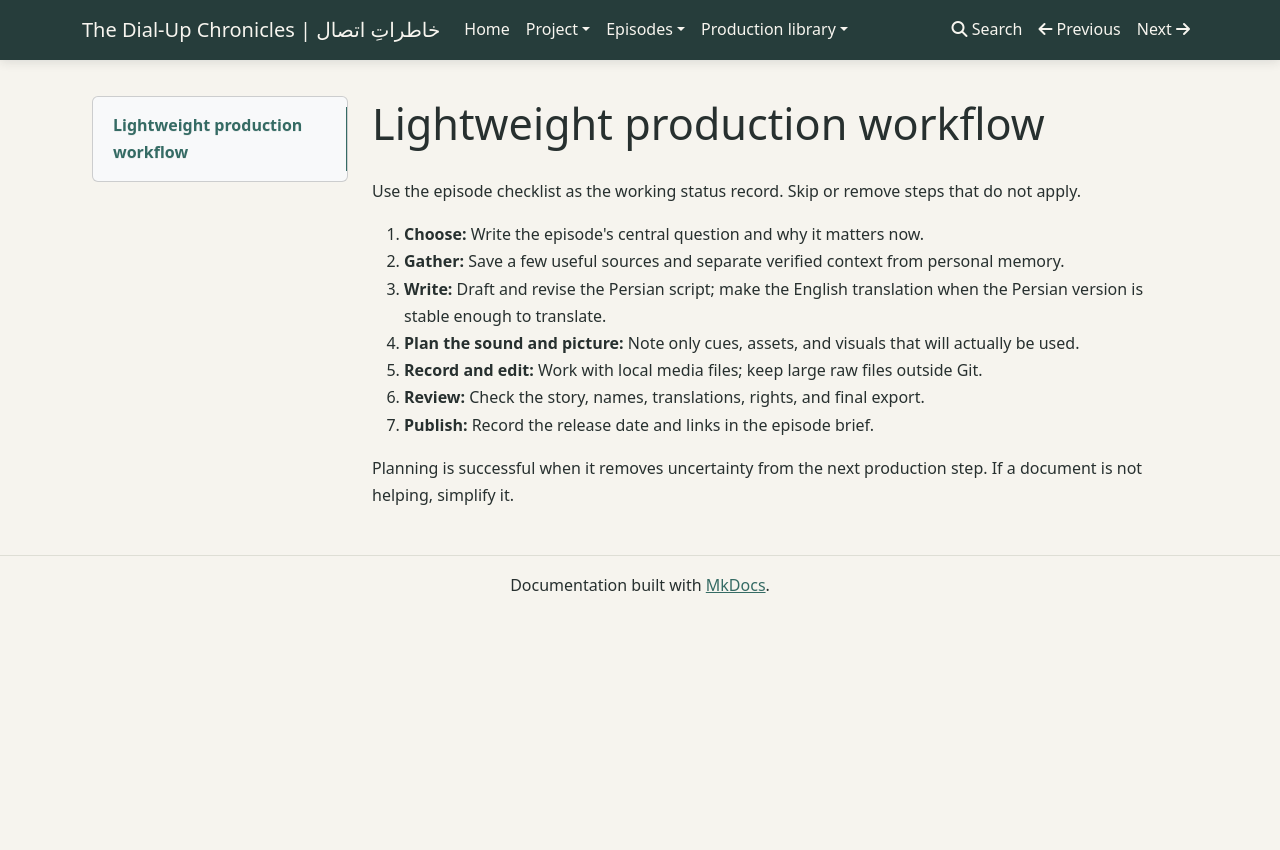
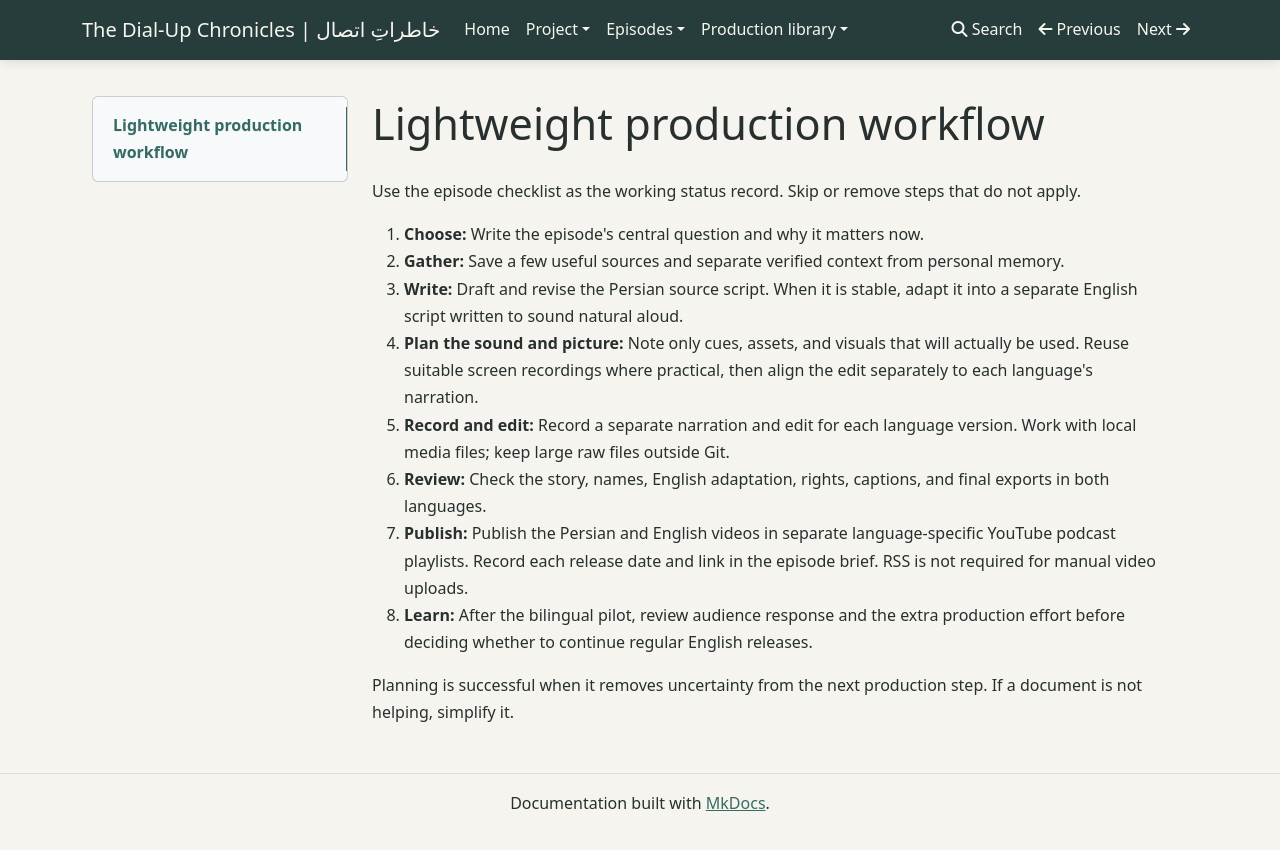
Before and after one commit to soroush-zendedel/The-Dial-Up-Chronicles, an MkDocs documentation site: the page built from docs/production-workflow.md, in a window 1280 px wide. Shown: the top 850 px of the page. Built offline with MkDocs 1.6.1, drawn with Linux system fonts in a browser that asks for light colours; nearby versions of some CDN libraries.

Commit message:
Document bilingual pilot release plan

```diff
--- a/docs/production-workflow.md
+++ b/docs/production-workflow.md
@@ -4,10 +4,11 @@ Use the episode checklist as the working status record. Skip or remove steps tha
 
 1. **Choose:** Write the episode's central question and why it matters now.
 2. **Gather:** Save a few useful sources and separate verified context from personal memory.
-3. **Write:** Draft and revise the Persian script; make the English translation when the Persian version is stable enough to translate.
-4. **Plan the sound and picture:** Note only cues, assets, and visuals that will actually be used.
-5. **Record and edit:** Work with local media files; keep large raw files outside Git.
-6. **Review:** Check the story, names, translations, rights, and final export.
-7. **Publish:** Record the release date and links in the episode brief.
+3. **Write:** Draft and revise the Persian source script. When it is stable, adapt it into a separate English script written to sound natural aloud.
+4. **Plan the sound and picture:** Note only cues, assets, and visuals that will actually be used. Reuse suitable screen recordings where practical, then align the edit separately to each language's narration.
+5. **Record and edit:** Record a separate narration and edit for each language version. Work with local media files; keep large raw files outside Git.
+6. **Review:** Check the story, names, English adaptation, rights, captions, and final exports in both languages.
+7. **Publish:** Publish the Persian and English videos in separate language-specific YouTube podcast playlists. Record each release date and link in the episode brief. RSS is not required for manual video uploads.
+8. **Learn:** After the bilingual pilot, review audience response and the extra production effort before deciding whether to continue regular English releases.
 
 Planning is successful when it removes uncertainty from the next production step. If a document is not helping, simplify it.
--- a/mkdocs.yml
+++ b/mkdocs.yml
@@ -20,6 +20,7 @@ nav:
           - Backlog: planning/backlog.md
           - Release calendar: planning/release-calendar.md
       - Decisions: decisions/0001-repository-structure.md
+      - Language release decision: decisions/0002-bilingual-release.md
       - Publishing this site: site-publishing.md
   - Episodes:
       - Episode library: episodes/README.md
```
Also changed, not shown: README.md (+1 -1 lines), docs/decisions/0002-bilingual-release.md (added, +20 -0 lines), docs/episodes/001-first-connection/episode-brief.md (+8 -3 lines), docs/episodes/_template/episode-brief.md (+8 -3 lines), docs/planning/roadmap.md (+5 -4 lines), docs/project-charter.md (+3 -1 lines).
